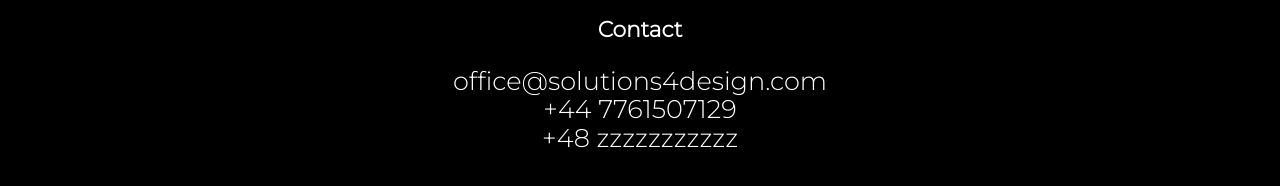
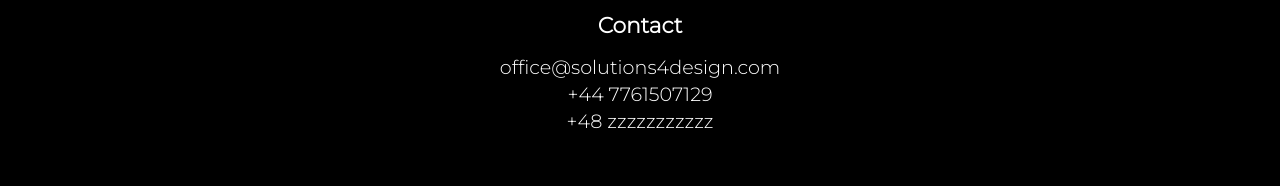
Before and after one commit to W7k-J/Solution4Design.github.io, a plain HTML site: page index.html in a window 1280 px wide. Shown: the part 284-470 px from the top of the page. Drawn offline with Linux system fonts and the light colour scheme.

Commit message:
Update style.css

```diff
--- a/style.css
+++ b/style.css
@@ -15,6 +15,8 @@ body{
 	font-family: 'Montserrat', sans-serif;
 	color: white;
 	text-align:center;
+	line-height: 120%;
+
 }
 
 h2{
@@ -26,6 +28,6 @@ h2{
 p{
 	font-family: 'Montserrat', sans-serif;
 	color: white;
-	font-size: 2vw;
-	line-height: 1.1;
+	font-size: 1.5vw;
+	line-height: 140%;
 }
```
